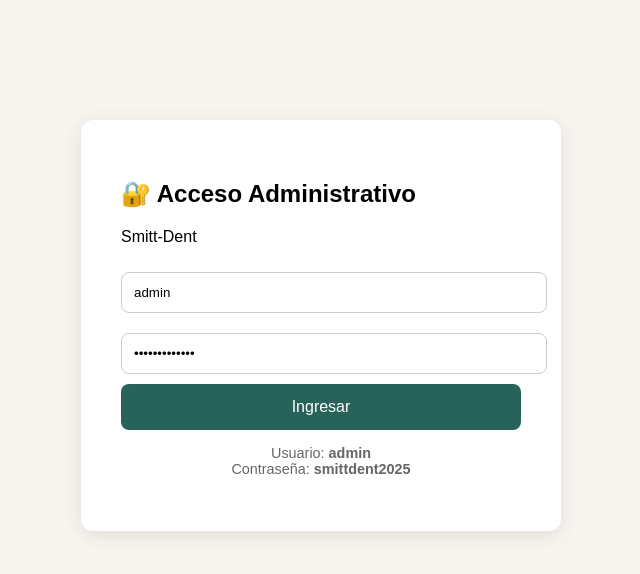
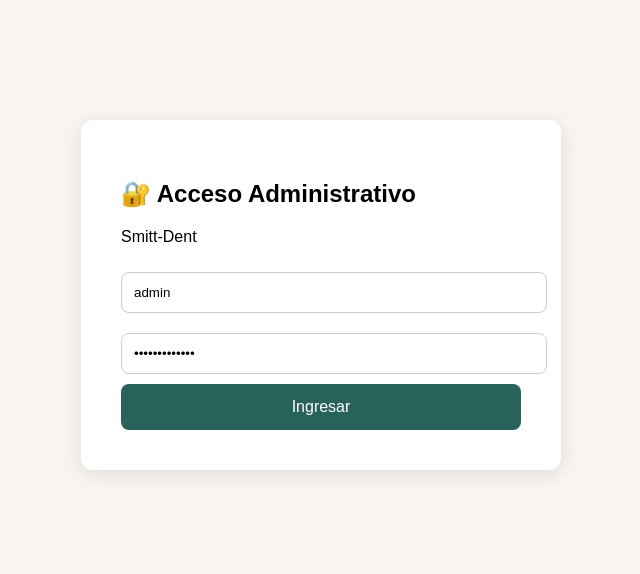
Before and after one commit to agencymkgreco-max/huelladigital, a plain HTML site: page admin.html in a window 1280 px wide. Shown: the whole page, without its empty margins (319-959 px from the left). Drawn offline with nearby package versions, Linux system fonts and the light colour scheme.

Commit message:
Update admin.html

```diff
--- a/admin.html
+++ b/admin.html
@@ -32,10 +32,7 @@
         <input type="password" id="admin-pass" placeholder="Contraseña" value="smittdent2025">
 
         <button onclick="loginAdmin()">Ingresar</button>
-        <p style="text-align:center; margin-top:15px; font-size:0.9em; color:#666;">
-          Usuario: <strong>admin</strong><br>
-          Contraseña: <strong>smittdent2025</strong>
-        </p>
+
       </div>
     </div>
 
```
